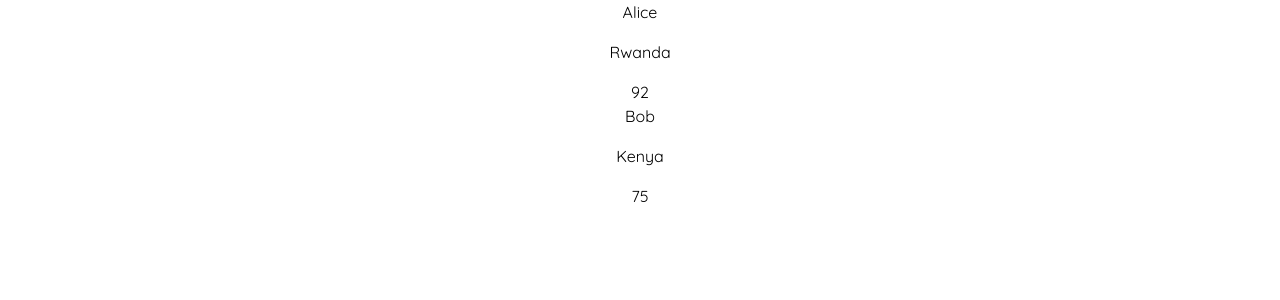
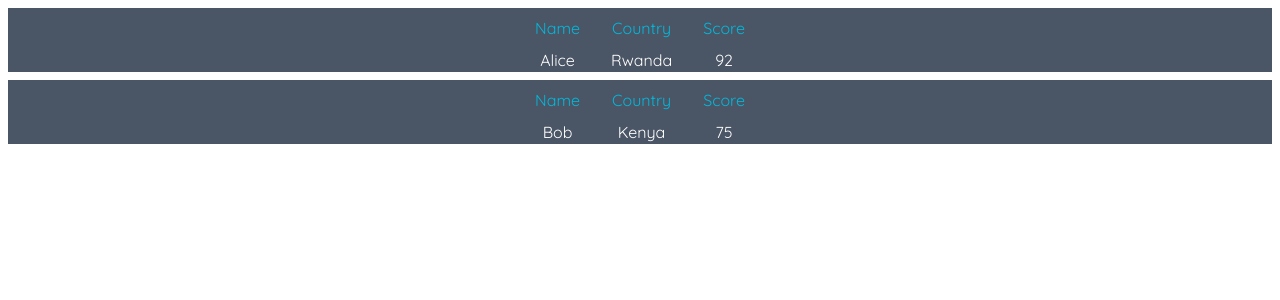
Before and after one commit to sugirangendahayo/React_Theory, a React (Vite) app: page / in a window 1280 px wide. Shown: the top 300 px of the page. Built offline with nearby package versions, Linux system fonts and the light colour scheme.

Commit message:
feat: add UserRow component to display user information in a formatted layout

```diff
--- a/src/components/ui/UserRow.jsx
+++ b/src/components/ui/UserRow.jsx
@@ -3,10 +3,20 @@ import React from "react";
 const UserRow = ({ name, country, score }) => {
   return (
     <>
-      <div className="flex flex-col gap-4 justify-center items-center">
-        <span>{name}</span>
-        <span>{country}</span>
-        <span>{score}</span>
+      <div className="flex flex-row gap-4 justify-center items-center m-2 bg-gray-600 text-white">
+        <div className="flex flex-col justify-center items-center">
+          <span className="text-cyan-500 p-2">Name</span>
+          <span>{name}</span>
+        </div>
+         <div className="flex flex-col justify-center items-center">
+          <span className="text-cyan-500 p-2">Country</span>
+          <span>{country}</span>
+        </div>
+         <div className="flex flex-col justify-center items-center">
+          <span className="text-cyan-500 p-2">Score</span>
+
+          <span>{score}</span>
+        </div>
       </div>
     </>
   );
```
